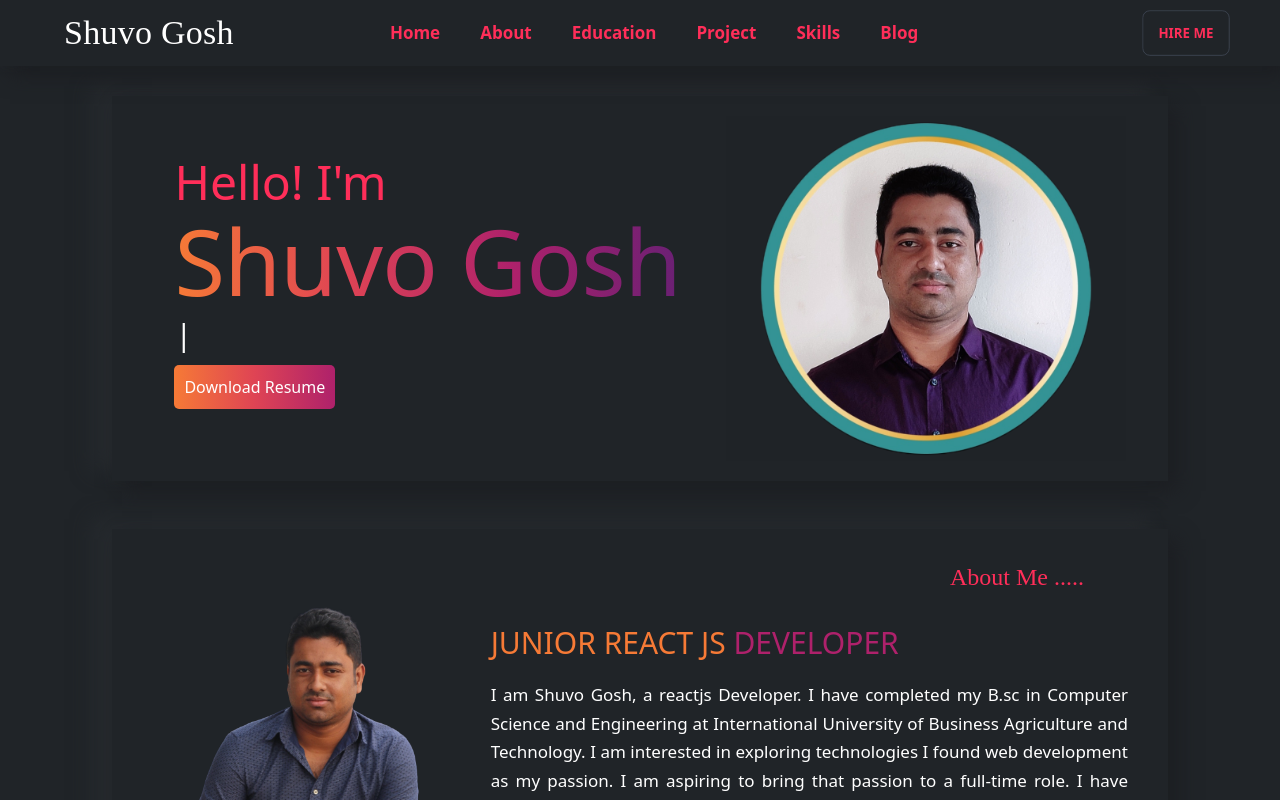
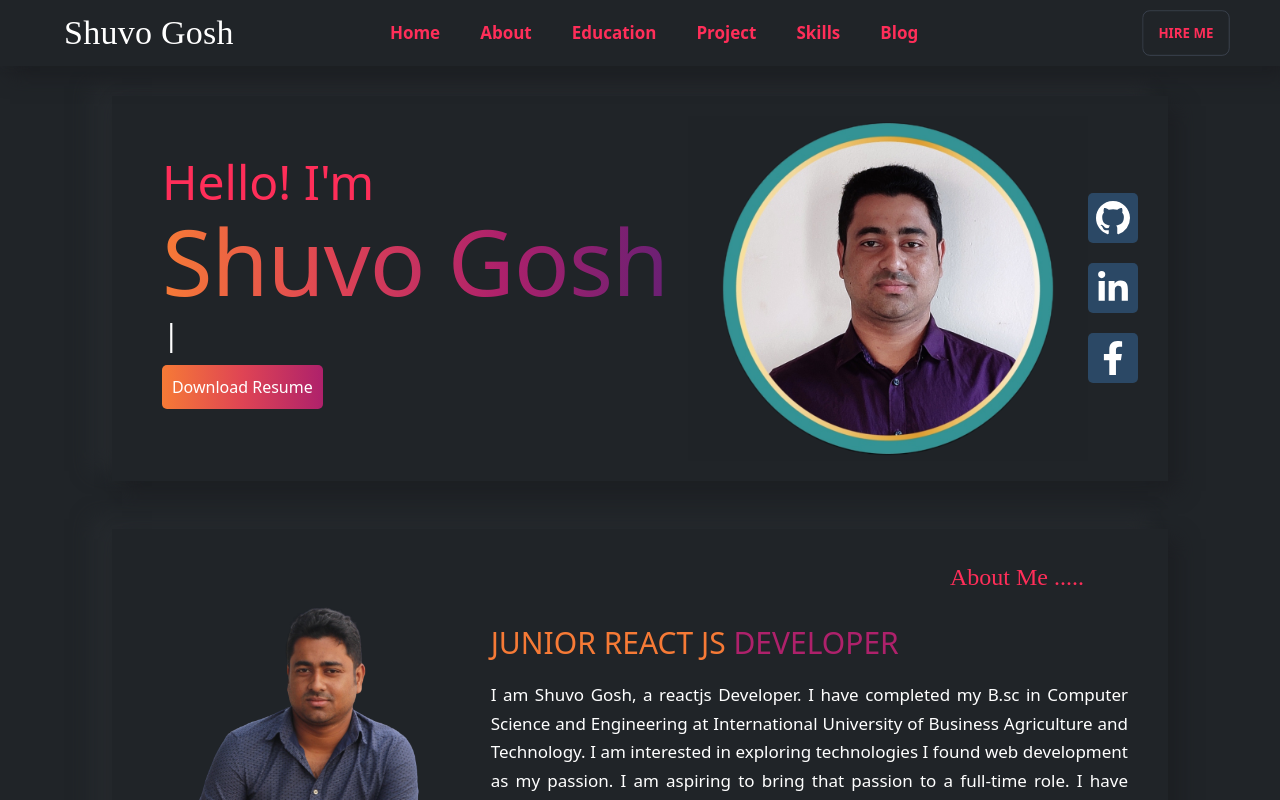
Before and after one commit to Shuvoghosh7/myPortfolio, a React (Create React App) app: page / in a window 1280 px wide. Built offline with nearby package versions, Linux system fonts and the light colour scheme.

Commit message:
add download resume option

```diff
--- a/package.json
+++ b/package.json
@@ -9,6 +9,7 @@
     "daisyui": "^2.22.0",
     "react": "^18.2.0",
     "react-dom": "^18.2.0",
+    "react-icons": "^4.4.0",
     "react-router-dom": "^6.3.0",
     "react-scripts": "5.0.1",
     "typewriter-effect": "^2.19.0",
--- a/src/Pages/About/About.css
+++ b/src/Pages/About/About.css
@@ -25,3 +25,13 @@
 .resume:hover{
     background:  linear-gradient(0deg,#692074,#ae216b,#df4454,#f67a36,#f1b51b);;
 }
+.icon{
+    border-radius: 5px;
+}
+.icon a{
+   font-size: 34px;
+}
+
+.icon:hover a{
+    color: #8FE3CF;
+}
--- a/src/Pages/About/About.js
+++ b/src/Pages/About/About.js
@@ -1,8 +1,12 @@
 import React from 'react';
 import './About.css';
 import img from '../../Assets/myProfile.png';
+import { FaFacebookF } from 'react-icons/fa';
+import { FaLinkedinIn } from 'react-icons/fa';
+import { BsGithub } from 'react-icons/bs';
+import Typewriter from 'typewriter-effect';
 
-import Typewriter from 'typewriter-effect';
+import resume from './Resume Of Shuvo Gosh.pdf'
 const About = () => {
     return (
         <div className='mt-24 about lg:mx-28 mx-5'>
@@ -11,19 +15,33 @@ const About = () => {
                     <h1 className='text-[#FF2E59] text-5xl font-sans-serif'>Hello! I'm</h1>
                     <p className='name-title'>Shuvo Gosh</p>
                     <p className='text-3xl mb-3 font-sans-serif'>
-                    <Typewriter
+                        <Typewriter
                             options={{
-                                strings: ['React Developer','Front-End Develover', 'MERN Stack Develover'],
+                                strings: ['React Developer', 'Front-End Develover', 'MERN Stack Develover'],
                                 autoStart: true,
                                 loop: true,
                             }}
                         />
                     </p>
-                    <p className='resume'>Download Resume</p>
+                    <a href={resume} download='resume'>
+                        <p className='resume'>Download Resume</p>
+                    </a>
 
                 </div>
-                <div>
-                    <img className='lg:w-[400px]' src={img} alt="" />
+                <div className='flex justify-center items-center'>
+                    <div>
+                        <img className='lg:w-[400px]' src={img} alt="" />
+                    </div>
+                    <div>
+                        <p className='icon bg-[#2B4865] p-2'>
+                            <a href="https://github.com/Shuvoghosh7" target="blank"><BsGithub className='icons git' /></a>
+                        </p>
+                        <p className='icon mt-5 bg-[#2B4865] p-2'>
+                            <a href="https://www.linkedin.com/in/shuvogosh/" target="blank"> <FaLinkedinIn className='icons li' /></a></p>
+                        <p className='icon mt-5 bg-[#2B4865] p-2'>
+                            <a href="https://www.facebook.com/shuvo.gosh.5" target="blank"> <FaFacebookF className='icons fb' /> </a>
+                        </p>
+                    </div>
                 </div>
             </div>
 
```
Also changed, not shown: 2 other files (tests, documents, lock files or other folders).
